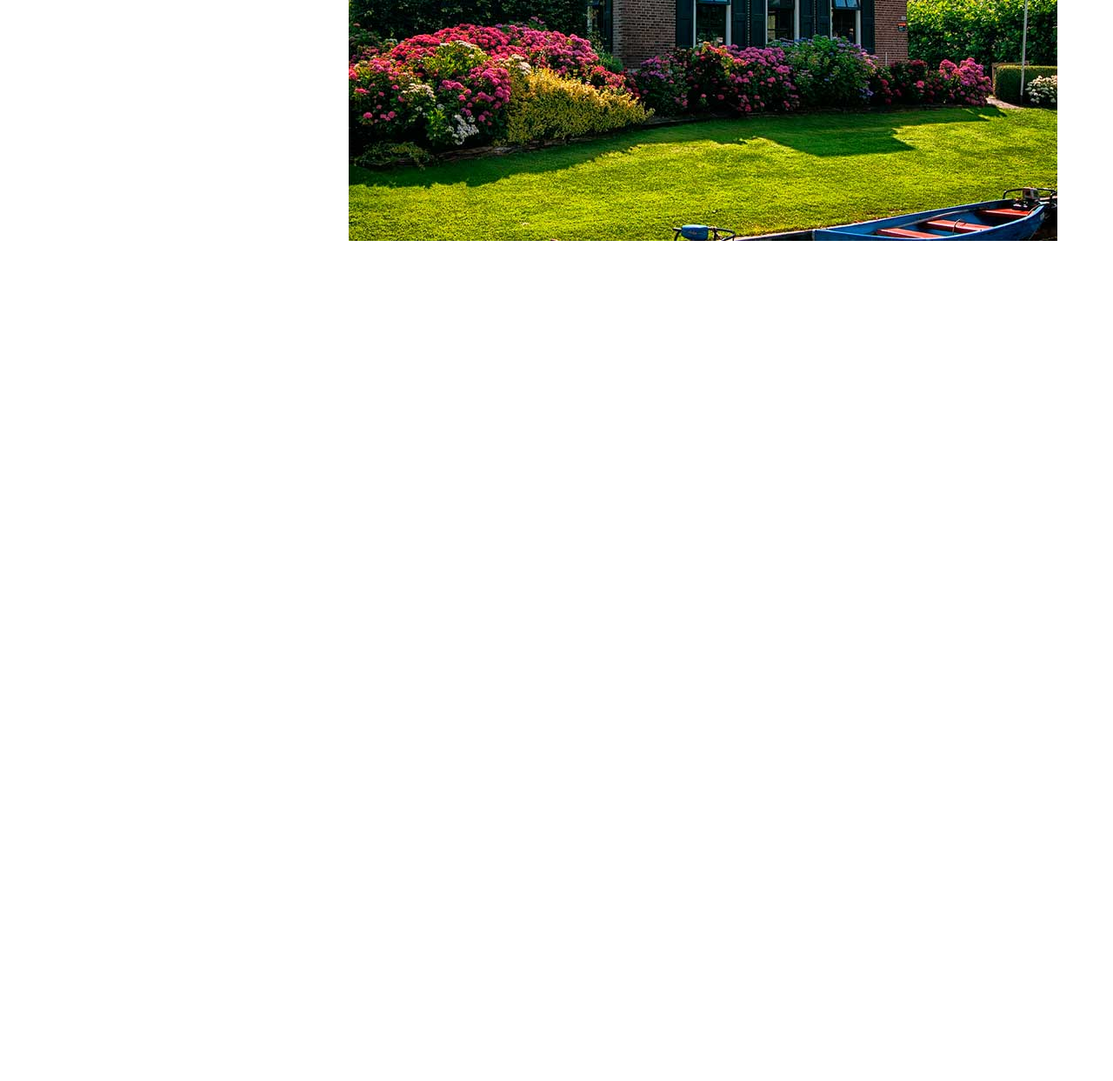
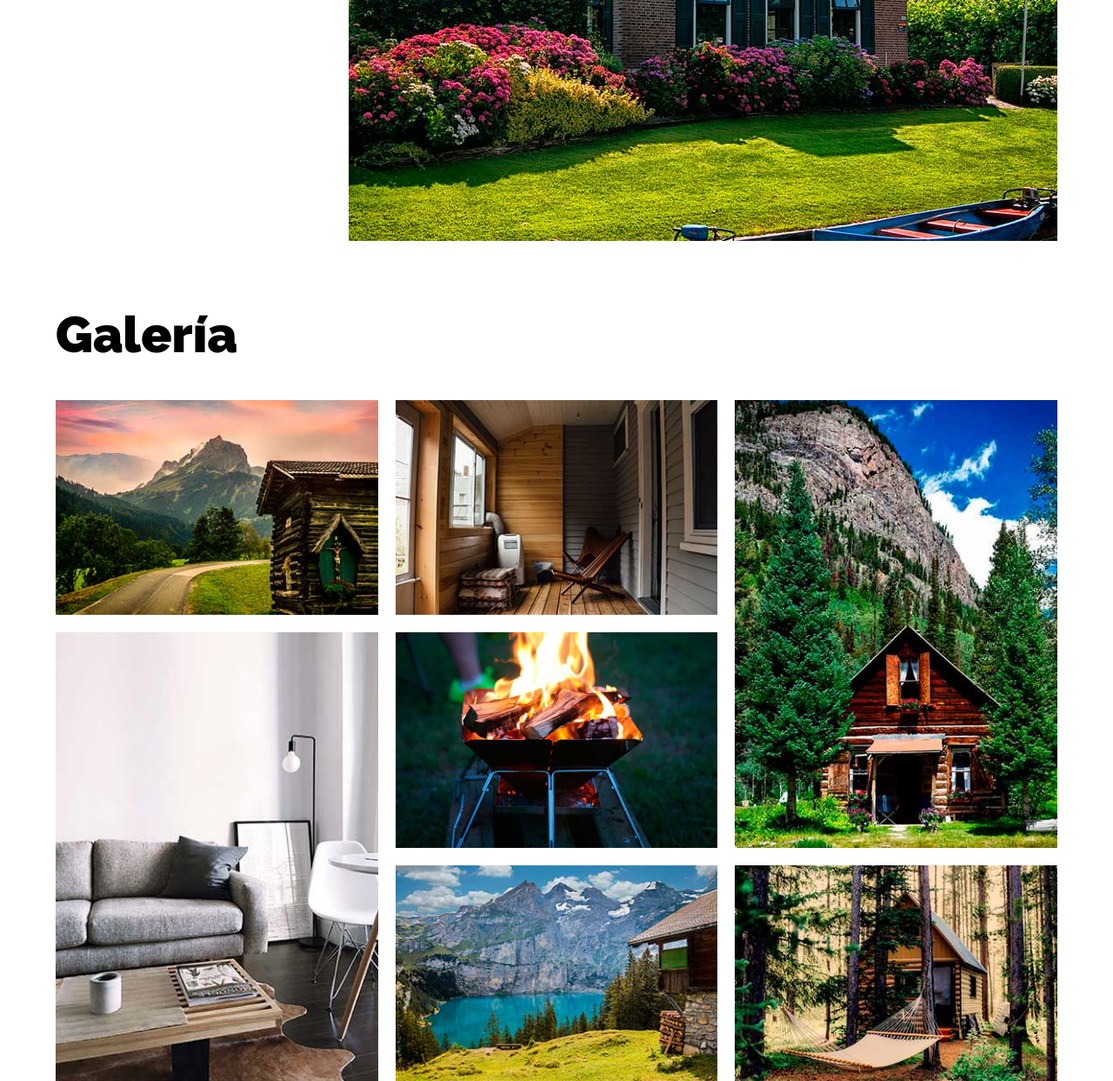
Before and after one commit to Geinersb/Arquitectura-Bosque, a plain HTML site: page index.html in a window 1280 px wide. Shown: the part 3203-4446 px from the top of the page at 87% size. Before the commit the page ends 3503 px from the top, so only its background shows below. Drawn offline with Linux system fonts and the light colour scheme.

Commit message:
se finaliza grid de galeria

```diff
--- a/css/styles.css
+++ b/css/styles.css
@@ -326,3 +326,60 @@ img {
 }
 
 /* GALERIA */
+
+.galeria{
+    display: grid;
+    grid-template-columns: repeat(2, 1fr);
+    gap: 2rem;
+}
+
+@media(min-width:768px){
+
+    .galeria{
+        grid-template-columns: repeat(3, 1fr);
+    }
+}
+
+.galeria img{
+    object-fit: cover;
+    height: 100%;
+}
+
+
+.galeria .imagen:nth-child(2){
+    grid-column: 2 / 3;
+    grid-row: 1 / 3;
+}
+
+@media(min-width:768px){
+    .galeria .imagen:nth-child(2){
+        grid-column: 1 / 2;
+        grid-row: 2 / 4;
+    }
+}
+
+.galeria .imagen:nth-child(3){
+    grid-row: 3 / 5;
+    grid-column: 2 / 3;
+}
+
+@media(min-width:768px){
+    .galeria .imagen:nth-child(3){
+        grid-row: 1 / 2;
+        grid-column: 2 / 3;
+    }
+}
+
+
+.galeria .imagen:nth-child(6){
+    grid-row: 2 / 4;
+}
+
+@media(min-width:768px){
+    .galeria .imagen:nth-child(6){
+        grid-column: 3 / 4;
+        grid-row: 1 / 3;
+    }
+}
+
+/* FOOTER */
--- a/index.html
+++ b/index.html
@@ -85,12 +85,47 @@
             <p>Lorem ipsum dolor sit amet consectetur, adipisicing elit. Maiores id officia cumque nobis ex cum vitae enim magnam incidunt laborum. Hic laudantium fugiat animi voluptatem similique? Atque aperiam reiciendis numquam?</p>
             <a class="btn" href="#">Más Información</a>
         </div>
-    </div>      <!--aqui finaliza el modelo-->
+    </div>     <!--aqui finaliza el modelo-->
+</main>
 
 
+<!-- GALERIA -->
 
+<section class="contenedor mt-5">
+    <h2>Galería</h2>
+<div class="galeria">
 
-</main>
+    <div class="imagen">
+        <img src="img/imagen_1.jpg" alt="imagen galeria">
+    </div>
+
+    <div class="imagen">
+        <img src="img/imagen_2.jpg" alt="imagen galeria">
+    </div>
+
+    <div class="imagen">
+        <img src="img/imagen_3.jpg" alt="imagen galeria">
+    </div>
+
+    <div class="imagen">
+        <img src="img/imagen_4.jpg" alt="imagen galeria">
+    </div>
+
+    <div class="imagen">
+        <img src="img/imagen_5.jpg" alt="imagen galeria">
+    </div>
+
+    <div class="imagen">
+        <img src="img/imagen_6.jpg" alt="imagen galeria">
+    </div>
+
+    <div class="imagen">
+        <img src="img/imagen_7.jpg" alt="imagen galeria">
+    </div>
+
+</div>
+
+</section>
 
 </body>
 </html>
```
